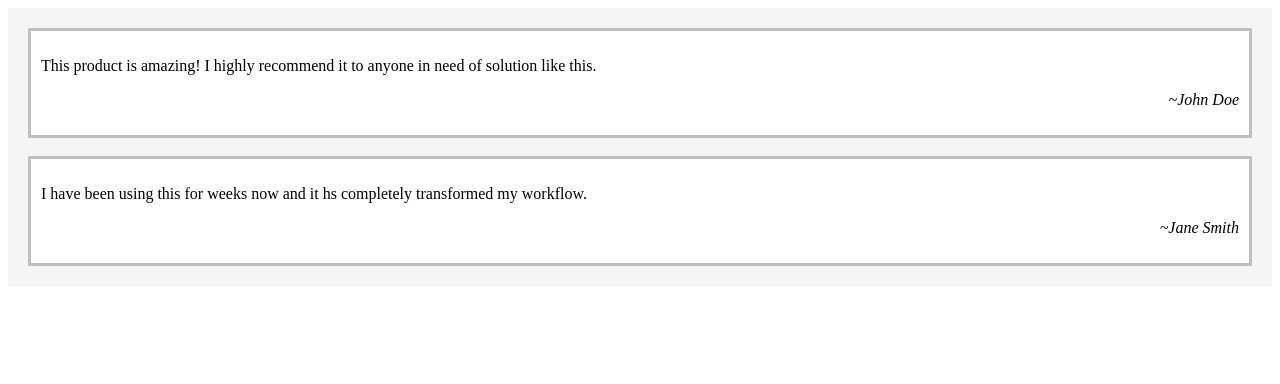
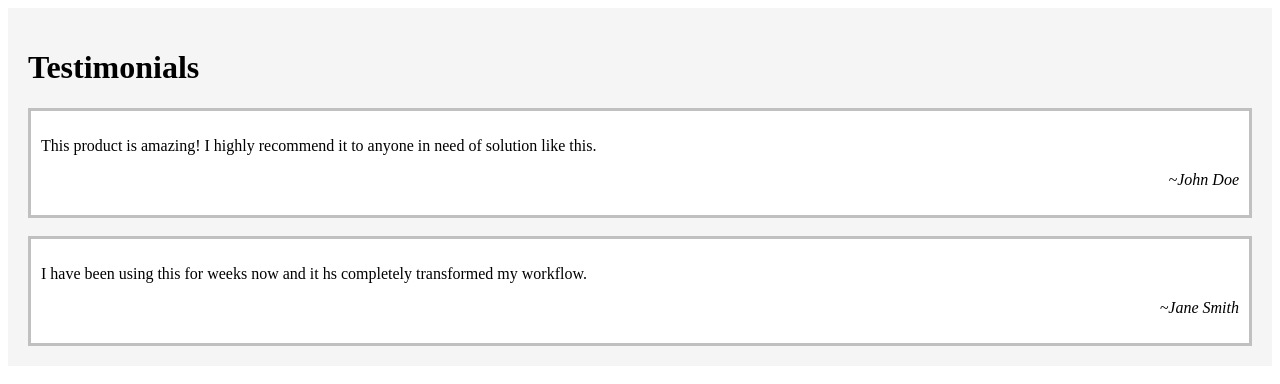
Before and after one commit to acciojob/testimonial-DevakirubaiJohn, a website: page main.html in a window 1280 px wide. Drawn offline with Linux system fonts and the light colour scheme.

Commit message:
created a submission

```diff
--- a/main.html
+++ b/main.html
@@ -9,6 +9,7 @@
 <body>
 	<!-- the entire body must be written by student -->
    <div>
+	   <h1> Testimonials </h1>
 	<div class="container1">
 		<p>This product is amazing! I highly recommend it to anyone in need of solution like this.    <p class="author">~John Doe</p></span></p>
 	</div><br>
```
